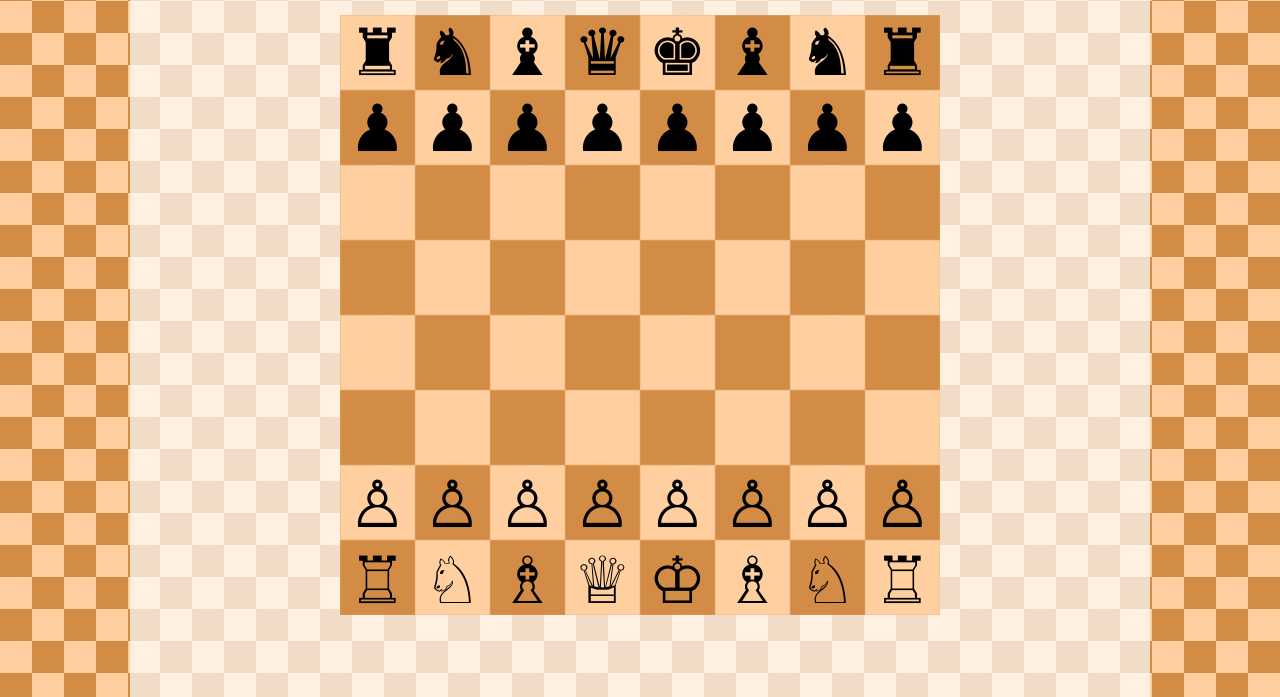
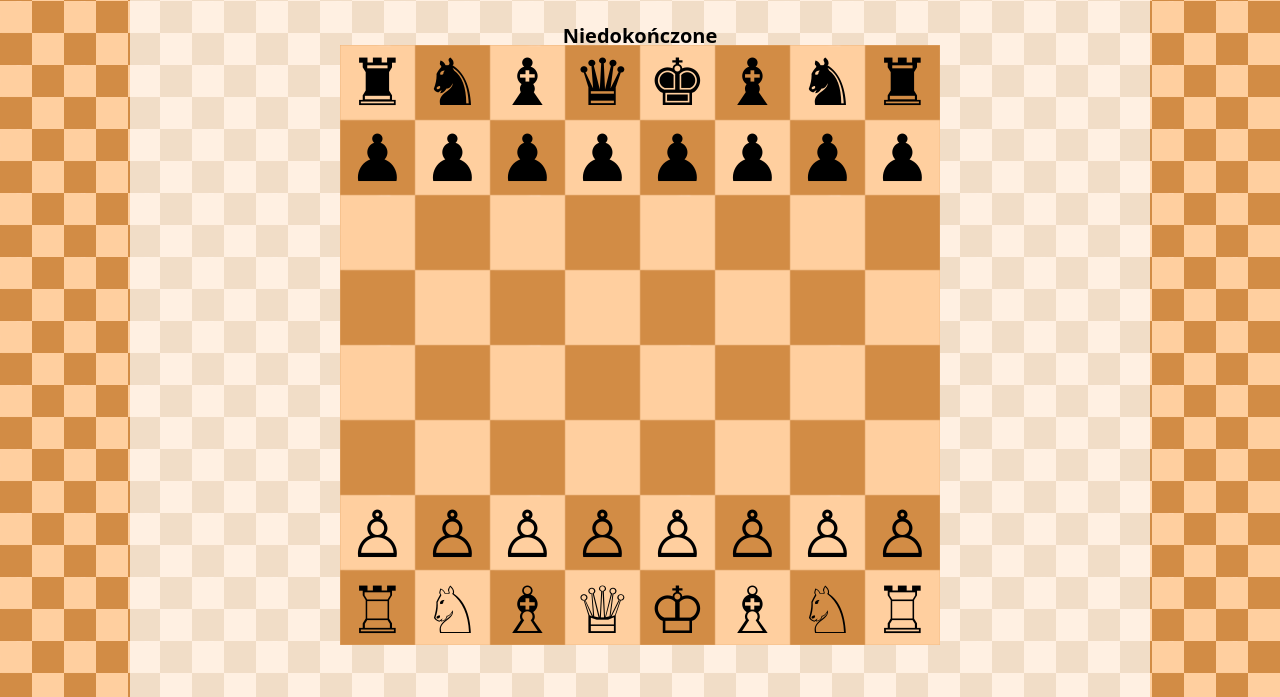
Before and after one commit to Rafau33/Szachypl, a plain HTML site: page zagraj_w_szachy/index.html in a window 1280 px wide. Shown: the part 255-952 px from the top of the page. Drawn offline with Linux system fonts and the light colour scheme.

Commit message:
Add files via upload

```diff
--- a/style.css
+++ b/style.css
@@ -67,8 +67,7 @@ a:hover{
 
 h1{
     margin-top: 25px;
-    text-align: justify;
-    /*text-align-last: center;*/
+    text-align: center;
     font-size: 20px;
     font-family: system-ui, -apple-system, BlinkMacSystemFont, 'Segoe UI', Roboto, Oxygen, Ubuntu, Cantarell, 'Open Sans', 'Helvetica Neue', sans-serif;
 
@@ -86,19 +85,22 @@ footer{
     width: 600px;
     height: 600px;
     position: absolute;
-    top: 100px;
+    top: 130px;
     left: 50%;
     transform: translate(-50%, 0%);
     margin: 0;
     padding: 0;
     border: 0;
 }
-table, td, tr, tbody{
+td{
+    border: 1px solid black;
+}
+table, #dlaczegotd, tr, tbody{
     margin: 0;
     padding: 0;
     border: 0;
 }
-td{
+#dlaczegotd{
     width: 75px;
     height: 75px;
 }
@@ -125,6 +127,9 @@ td{
 #links{
     visibility: visible;
 }
+
+
+
 @media screen and (max-width: 1000px) {
     h2 {
        font-size: calc(1.7vh + 2vw);
--- a/zagraj_w_szachy/game.js
+++ b/zagraj_w_szachy/game.js
@@ -1,5 +1,6 @@
-var board
-var tura
+var board;
+var tura;
+var locked;
 function reset(){
     //reset the 2D array, which will be the "board" for our logic
     tura = "w";
@@ -47,12 +48,13 @@ function reset(){
         }
     }
 
-    console.log(board);
+
     //debug
 }
 
 //make our array influence the board
 function logicToBoard(){
+    console.log(board);
     for(var x = 0; x < 8; x++){
         for(var y = 0; y < 8; y++){
             // 0 - nothing
@@ -110,22 +112,82 @@ function logicToBoard(){
         }
     }
 }
-var clicked = 0;
-function clicked(x,y){
-    console.log("clicked"+x+y+"cell");
-    if(clicked == 0){
-        clicked = 1;
-    }else{
-        clicked = 0;
+function clicked(a,b){
+    if(!locked){
+        //alert(a+","+b);
+        if(tura == "w"){
+            if (board[a][b]%2 == 1){
+                alert('biały');
+                locked = true;
+                var figure = board[a][b];
+                var num = [a,b];
+            }
+            else if (board[a][b]%2 == 0 && board[a][b] != 0){
+                alert('afroamerykański - a tura białych');
+            }
+            else if (board[a][b] == 0){
+                alert('puste pole')
+            }
+
+            }else if(tura == "b"){
+            if (board[a][b]%2 == 1){
+                alert('biały - a tura czarnych');
+
+            }
+            else if (board[a][b]%2 == 0 && board[a][b] != 0){
+                alert('afroamerykański');
+                locked = true;
+                var figure = board[a][b];
+                var num = [a,b];
+            }
+            else if (board[a][b] == 0){
+                alert('puste pole');
+            }
+
+        }
+
+
+    }
+    else{
+            if (tura == "w"){
+                if(board[num[0]][num[1]] == 1){
+                    alert('pion');
+                    if ((board[a][b]) == 0){
+                        if((num[1]-1) == b){
+                            board[a][(num[1])] = 0;
+                            board[a][b] = 1; //white pawn
+                            logicToBoard();
+                        } else if ((num[1] == 6) && ((num[1]-2) == b)){
+                            if (board[a][b] == 0){
+                                board[a][(num[1])] = 0;
+                                board[a][b] = 1; //white pawn
+                                logicToBoard();
+                            }
+                        }
+                    }
+
+                }
+                tura = "b";
+                locked = false;
+                alert('w2b');
+            }
+            else if (tura == "b"){
+                tura = "w";
+                locked = false;
+                alert('b2w');
+            }
+
+        }
+    }
+
+
+
+for(var x=0; x<8; x++){
+    document.getElementsByTagName('table').item(0).innerHTML += '<tr></tr>';
+    for(var y=0; y<8; y++){ //
+        document.getElementsByTagName('tr').item(x).innerHTML += "<td id='dlaczegotd'><div onclick='clicked("+y+","+x+")' class='cell' id='cell_"+y+"_"+x+"'></div></td>";
     }
 }
 
-//code stolen from my other project https://github.com/Rafau33/WaveFnCollapse
-for(var x=0; x<8; x++){
-    document.getElementsByTagName('table').item(0).innerHTML += '<tr></tr>';
-    for(var y=0; y<8; y++){
-        document.getElementsByTagName('tr').item(x).innerHTML += "<td><div onclick='console.log("+x+','+y+");' class='cell' id='cell_"+y+"_"+x+"'></div></td>"
-    }
-}
 reset();
 logicToBoard();
--- a/zagraj_w_szachy/index.html
+++ b/zagraj_w_szachy/index.html
@@ -7,6 +7,10 @@
     <title>Szachy</title>
     <link rel="icon" type="image/x-icon" href="../assets/icon.png">
     <link rel="stylesheet" href="../style.css">
+
+    <meta name="description" content="A webpage about chess">
+    <meta name="keywords" content="Chess, Szachy, Szachy poradnik">
+    <meta name="author" content="Adam Rafałowski, Franciszek Bartłomiejczyk, Paweł Werbanow">
 
 </head>
 <body oncontextmenu="return false;">
@@ -27,6 +31,7 @@
     <script src="../onload.js"></script>
     <div class="content">
         <h1 style="font-size: 35px; text-align: center;">Zagraj w szachy</h1>
+        <h1 style="font-size: 20px; text-align: center;">Niedokończone</h1>
         <h1 id="onlyPhone">
            Uwaga - ta podstrona nie jest przeznaczona na smartfony i urządzenia o małym ekranie - dla dobrego doświadczenia skorzstaj z komputera. Zapraszamy jednak na resztę strony - powinna wyglądać dobrze na twoim telefonie.
             <div style="height:100vh;width: 1px;"></div>
@@ -38,7 +43,7 @@
 
         </div>
         <footer>
-            Adam Rafałowski and Franciszek Bartłomiejczyk 2022
+            <a href="../autorzy/autorzy.html">Adam Rafałowski, Franciszek Bartłomiejczyk and Paweł Werbanow 2022 </a>
         </footer>
         <script src="game.js"></script>
         <br><br><br>
```
Also changed, not shown: autorzy/autorzy.html (added, +77 -0 lines), historia_szachow/index.html (+5 -1 lines), poznaj_bierki/index.html (+5 -1 lines), strona_glowna/index.html (+5 -1 lines).
